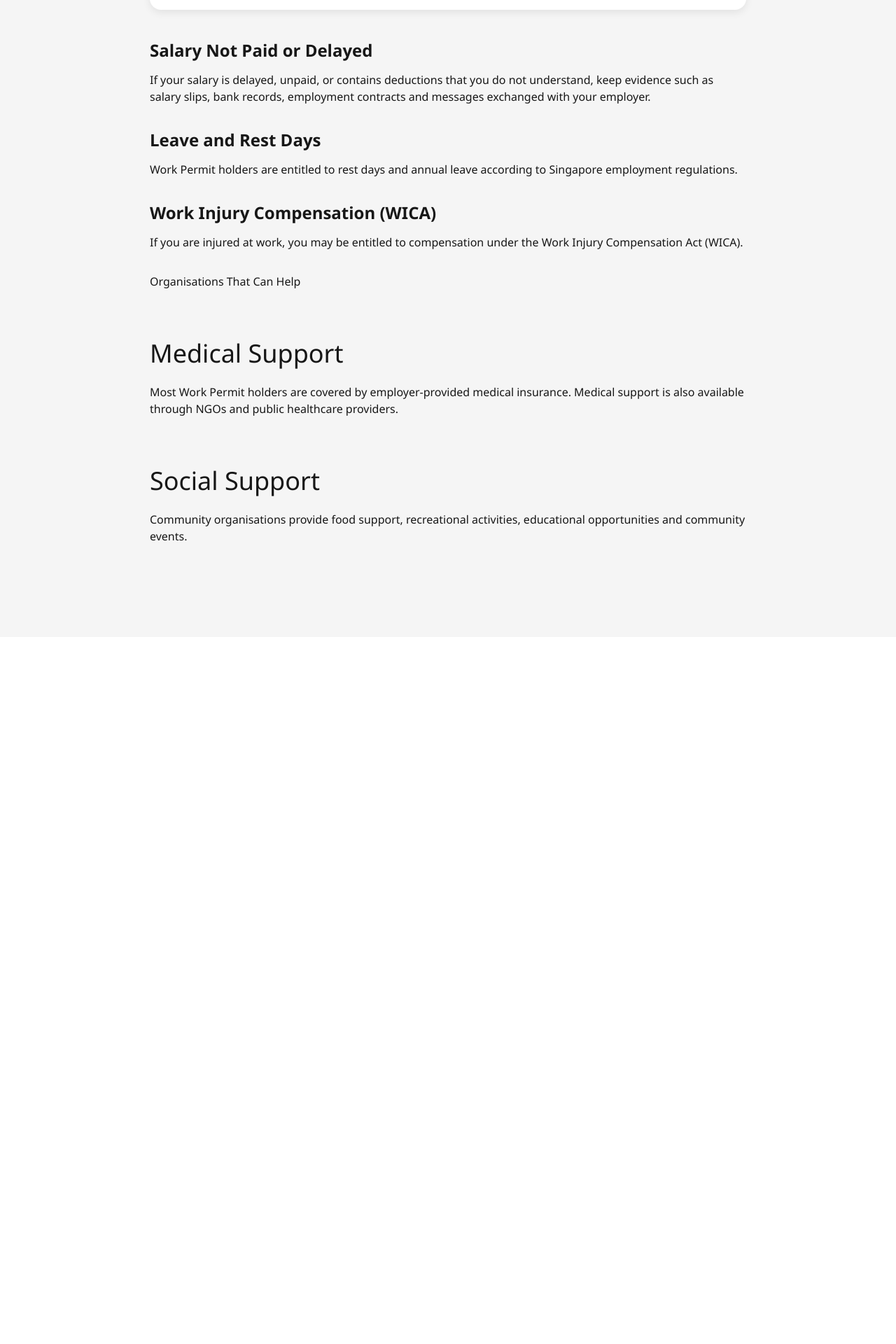
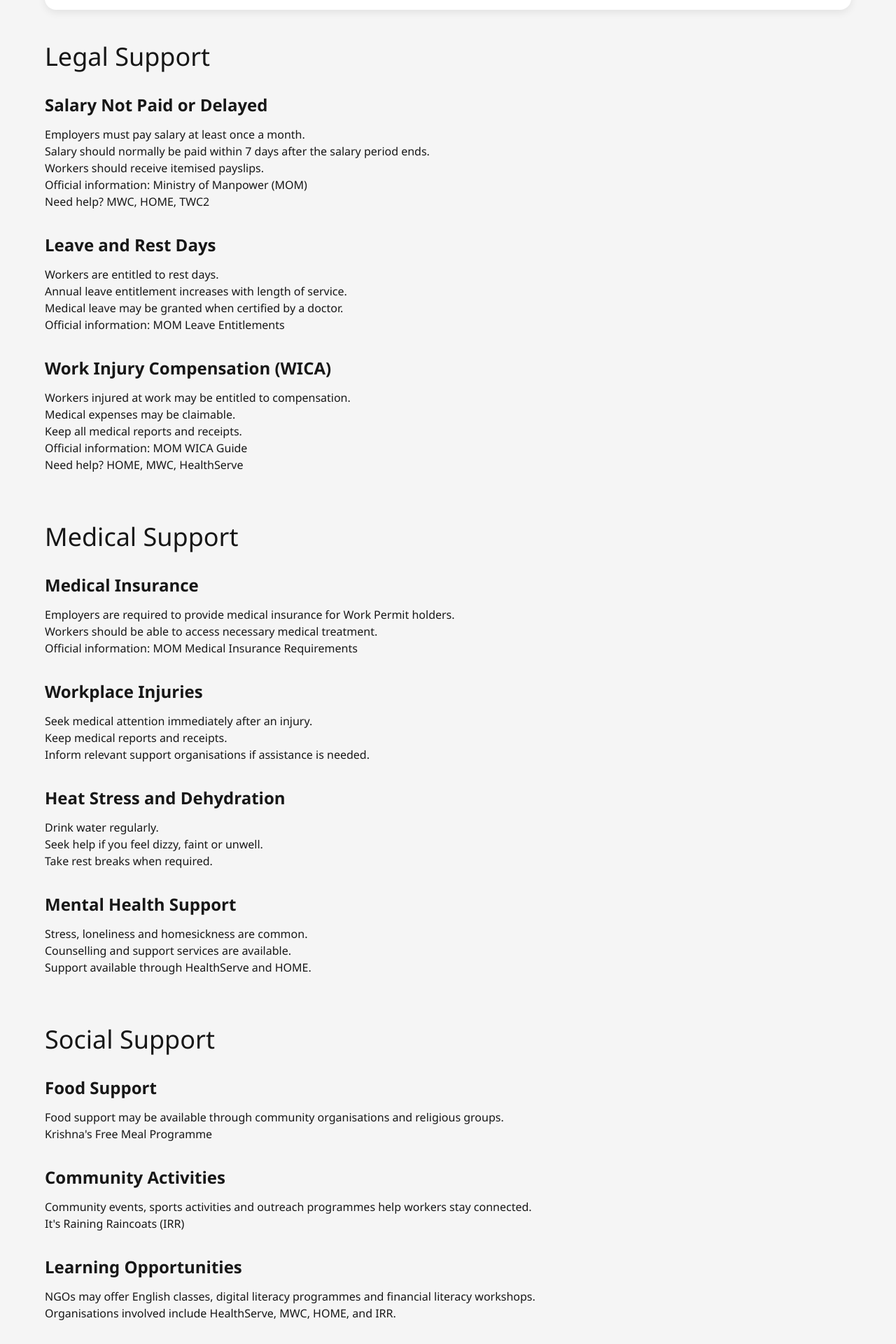
Before and after one commit to Maahi-Patangiya/BuilderBuddies, a Next.js app: page /resource in a window 1280 px wide. Shown: the part 615-2535 px from the top of the page at 70% size. Before the commit the page ends 1525 px from the top, so only its background shows below. Built offline with nearby package versions, Linux system fonts and the light colour scheme.

Commit message:
Updating even more

```diff
--- a/app/login/page.tsx
+++ b/app/login/page.tsx
@@ -1,6 +1,5 @@
 "use client";
-
-import { useState } from "react";
+import { useEffect, useState } from "react";
 import { auth } from "@/utils/firebase";
 import { signInWithEmailAndPassword } from "firebase/auth";
 import Link from "next/link";
@@ -14,6 +13,14 @@ export default function LoginPage() {
   const [password, setPassword] = useState("");
   const router = useRouter();
   const { t } = useTranslation(); // initialize translator
+
+  const [mounted, setMounted] = useState(false);
+
+  useEffect(() => {
+    setMounted(true);
+  }, []);
+
+  if (!mounted) return null;
 
   async function handleLogin(e: React.FormEvent) {
     e.preventDefault();
--- a/app/resource/page.tsx
+++ b/app/resource/page.tsx
@@ -42,7 +42,7 @@ export default function PlaceholderPage() {
               fontSize: "28px",
             }}
           >
-            🏠
+
           </button>
 
           <div style={{ display: "flex", alignItems: "center", gap: "12px" }}>
@@ -98,9 +98,11 @@ export default function PlaceholderPage() {
       {/* Page Content */}
 <div
   style={{
+    width: "100%",
+    maxWidth: "1200px",
     padding: "32px 24px",
-    maxWidth: "900px",
     margin: "0 auto",
+    boxSizing: "border-box",
   }}
 >
   <h1
@@ -256,75 +258,192 @@ export default function PlaceholderPage() {
   </div>
 
   {/* LEGAL */}
-  <div ref={legalRef}>
-    <h3 style={{fontSize: "24px", marginBottom: "12px", fontWeight: 700,}}>
+  <div
+    ref={legalRef}
+    style={{
+      width: "100%",
+    }}
+  >
+    <h2 style={{ fontSize: "36px", marginBottom: "24px" }}>
+      {t("resources.legal")}
+    </h2>
+
+    <h3 style={{ fontSize: "24px", marginBottom: "12px", fontWeight: 700 }}>
       {t("resources.salaryIssues")}
     </h3>
 
+    <ul>
+      <li>Employers must pay salary at least once a month.</li>
+      <li>Salary should normally be paid within 7 days after the salary period ends.</li>
+      <li>Workers should receive itemised payslips.</li>
+    </ul>
+
     <p>
-      If your salary is delayed, unpaid, or contains deductions that you do not
-      understand, keep evidence such as salary slips, bank records, employment
-      contracts and messages exchanged with your employer.
+      Official information:{" "}
+      <a href="https://www.mom.gov.sg/employment-practices/salary" target="_blank">
+        Ministry of Manpower (MOM)
+      </a>
     </p>
 
-    <h3
-      style = {{ fontSize: "24px", marginTop: "32px", marginBottom: "12px",fontWeight: 700}}>
+    <p>
+      Need help?{" "}
+      <a href="https://www.mwc.org.sg" target="_blank">MWC</a>,{" "}
+      <a href="https://www.home.org.sg" target="_blank">HOME</a>,{" "}
+      <a href="https://twc2.org.sg" target="_blank">TWC2</a>
+    </p>
+
+    <h3 style={{ fontSize: "24px", marginTop: "32px", marginBottom: "12px", fontWeight: 700 }}>
       {t("resources.leaveDays")}
     </h3>
 
+    <ul>
+      <li>Workers are entitled to rest days.</li>
+      <li>Annual leave entitlement increases with length of service.</li>
+      <li>Medical leave may be granted when certified by a doctor.</li>
+    </ul>
+
     <p>
-      Work Permit holders are entitled to rest days and annual leave according
-      to Singapore employment regulations.
+      Official information:{" "}
+      <a href="https://www.mom.gov.sg/employment-practices/leave" target="_blank">
+        MOM Leave Entitlements
+      </a>
     </p>
 
-    <h3
-      style={{ fontSize: "24px", marginTop: "32px", marginBottom: "12px", fontWeight: 700 }}>
+    <h3 style={{ fontSize: "24px", marginTop: "32px", marginBottom: "12px", fontWeight: 700 }}>
       {t("resources.wica")}
     </h3>
 
+    <ul>
+      <li>Workers injured at work may be entitled to compensation.</li>
+      <li>Medical expenses may be claimable.</li>
+      <li>Keep all medical reports and receipts.</li>
+    </ul>
+
     <p>
-      If you are injured at work, you may be entitled to compensation under
-      the Work Injury Compensation Act (WICA).
+      Official information:{" "}
+      <a href="https://www.mom.gov.sg/workplace-safety-and-health/work-injury-compensation" target="_blank">
+        MOM WICA Guide
+      </a>
     </p>
 
-    <h4
-      style={{ marginTop: "32px", marginBottom: "16px"}}>
-      {t("resources.organisations")}
-    </h4>
+    <p>
+      Need help?{" "}
+      <a href="https://www.home.org.sg" target="_blank">HOME</a>,{" "}
+      <a href="https://www.mwc.org.sg" target="_blank">MWC</a>,{" "}
+      <a href="https://www.healthserve.org.sg" target="_blank">HealthServe</a>
+    </p>
   </div>
 
   {/* MEDICAL */}
-  <div
-    ref={medicalRef}
-    style={{marginTop: "64px",}}>
-    <h2
-      style={{fontSize: "36px",marginBottom: "16px"}}>
+  <div ref={medicalRef} style={{ marginTop: "64px" }}>
+    <h2 style={{ fontSize: "36px", marginBottom: "24px" }}>
       {t("resources.medical")}
     </h2>
 
+    <h3 style={{ fontSize: "24px", marginBottom: "12px", fontWeight: 700 }}>
+      {t("resources.medicalInsurance")}
+    </h3>
+
+    <ul>
+      <li>Employers are required to provide medical insurance for Work Permit holders.</li>
+      <li>Workers should be able to access necessary medical treatment.</li>
+    </ul>
+
     <p>
-      Most Work Permit holders are covered by employer-provided
-      medical insurance. Medical support is also available through
-      NGOs and public healthcare providers.
+      Official information:{" "}
+      <a href="https://www.mom.gov.sg/passes-and-permits/work-permit-for-foreign-worker/sector-specific-rules/medical-insurance" target="_blank">
+        MOM Medical Insurance Requirements
+      </a>
+    </p>
+
+    <h3 style={{ fontSize: "24px", marginTop: "32px", marginBottom: "12px", fontWeight: 700 }}>
+      {t("resources.workplaceInjuries")}
+    </h3>
+
+    <ul>
+      <li>Seek medical attention immediately after an injury.</li>
+      <li>Keep medical reports and receipts.</li>
+      <li>Inform relevant support organisations if assistance is needed.</li>
+    </ul>
+
+    <h3 style={{ fontSize: "24px", marginTop: "32px", marginBottom: "12px", fontWeight: 700 }}>
+      {t("resources.heatStress")}
+    </h3>
+
+    <ul>
+      <li>Drink water regularly.</li>
+      <li>Seek help if you feel dizzy, faint or unwell.</li>
+      <li>Take rest breaks when required.</li>
+    </ul>
+
+    <h3 style={{ fontSize: "24px", marginTop: "32px", marginBottom: "12px", fontWeight: 700 }}>
+      {t("resources.mentalHealth")}
+    </h3>
+
+    <ul>
+      <li>Stress, loneliness and homesickness are common.</li>
+      <li>Counselling and support services are available.</li>
+    </ul>
+
+    <p>
+      Support available through{" "}
+      <a href="https://www.healthserve.org.sg" target="_blank">HealthServe</a>{" "}
+      and{" "}
+      <a href="https://www.home.org.sg" target="_blank">HOME</a>.
     </p>
   </div>
 
   {/* SOCIAL */}
   <div ref={socialRef} style={{ marginTop: "64px", marginBottom: "100px" }}>
-    <h2
-      style={{
-        fontSize: "36px",
-        marginBottom: "16px",
-      }}
-    >
+    <h2 style={{ fontSize: "36px", marginBottom: "24px" }}>
       {t("resources.social")}
     </h2>
 
+    <h3 style={{ fontSize: "24px", marginBottom: "12px", fontWeight: 700 }}>
+      {t("resources.foodSupport")}
+    </h3>
+
     <p>
-      Community organisations provide food support, recreational
-      activities, educational opportunities and community events.
+      Food support may be available through community organisations and religious groups.
+    </p>
+
+    <p>
+      <a href="https://www.hkm.sg" target="_blank">
+        Krishna's Free Meal Programme
+      </a>
+    </p>
+
+    <h3 style={{ fontSize: "24px", marginTop: "32px", marginBottom: "12px", fontWeight: 700 }}>
+      {t("resources.communityActivities")}
+    </h3>
+
+    <p>
+      Community events, sports activities and outreach programmes help workers stay connected.
+    </p>
+
+    <p>
+      <a href="https://www.itsrainingraincoats.com" target="_blank">
+        It's Raining Raincoats (IRR)
+      </a>
+    </p>
+
+    <h3 style={{ fontSize: "24px", marginTop: "32px", marginBottom: "12px", fontWeight: 700 }}>
+      {t("resources.learning")}
+    </h3>
+
+    <p>
+      NGOs may offer English classes, digital literacy programmes and financial literacy workshops.
+    </p>
+
+    <p>
+      Organisations involved include{" "}
+      <a href="https://www.healthserve.org.sg" target="_blank">HealthServe</a>,{" "}
+      <a href="https://www.mwc.org.sg" target="_blank">MWC</a>,{" "}
+      <a href="https://www.home.org.sg" target="_blank">HOME</a>, and{" "}
+      <a href="https://www.itsrainingraincoats.com" target="_blank">IRR</a>.
     </p>
   </div>
+
 </div>
     </div>
   );
```
